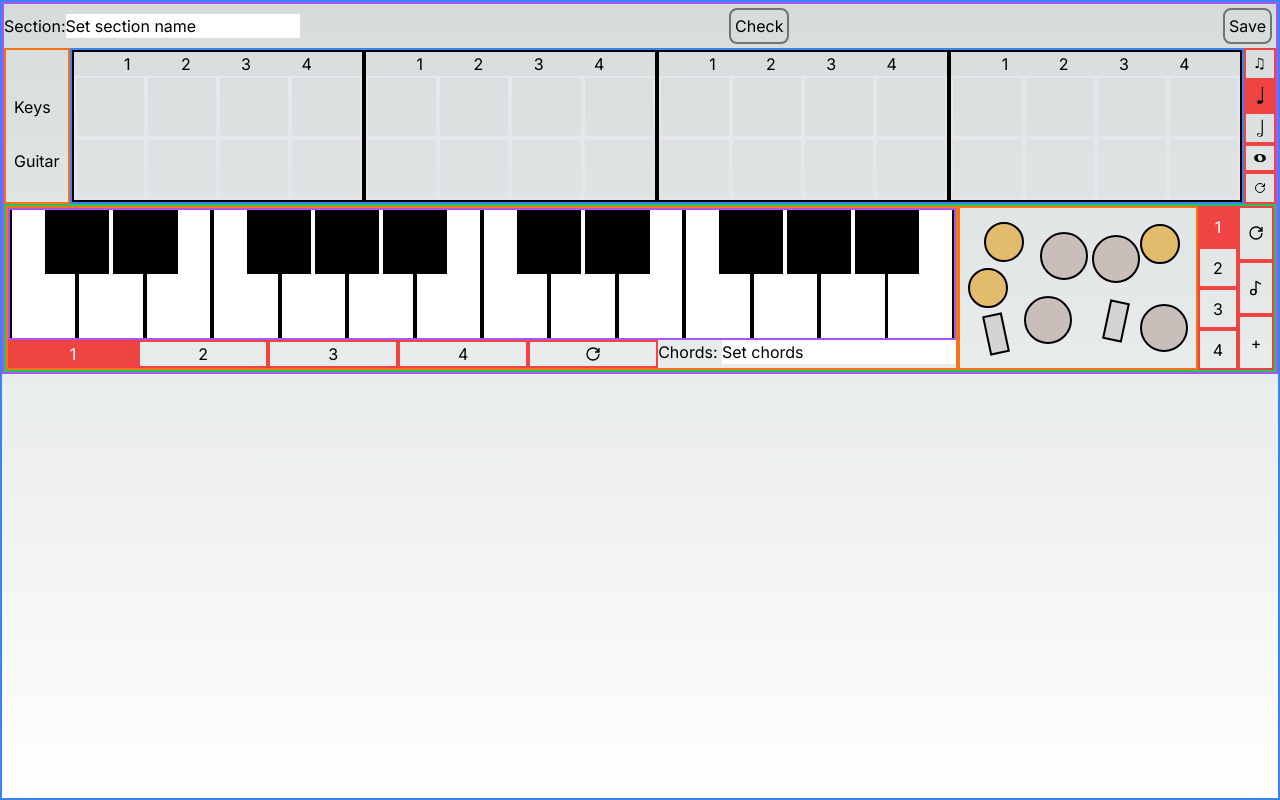
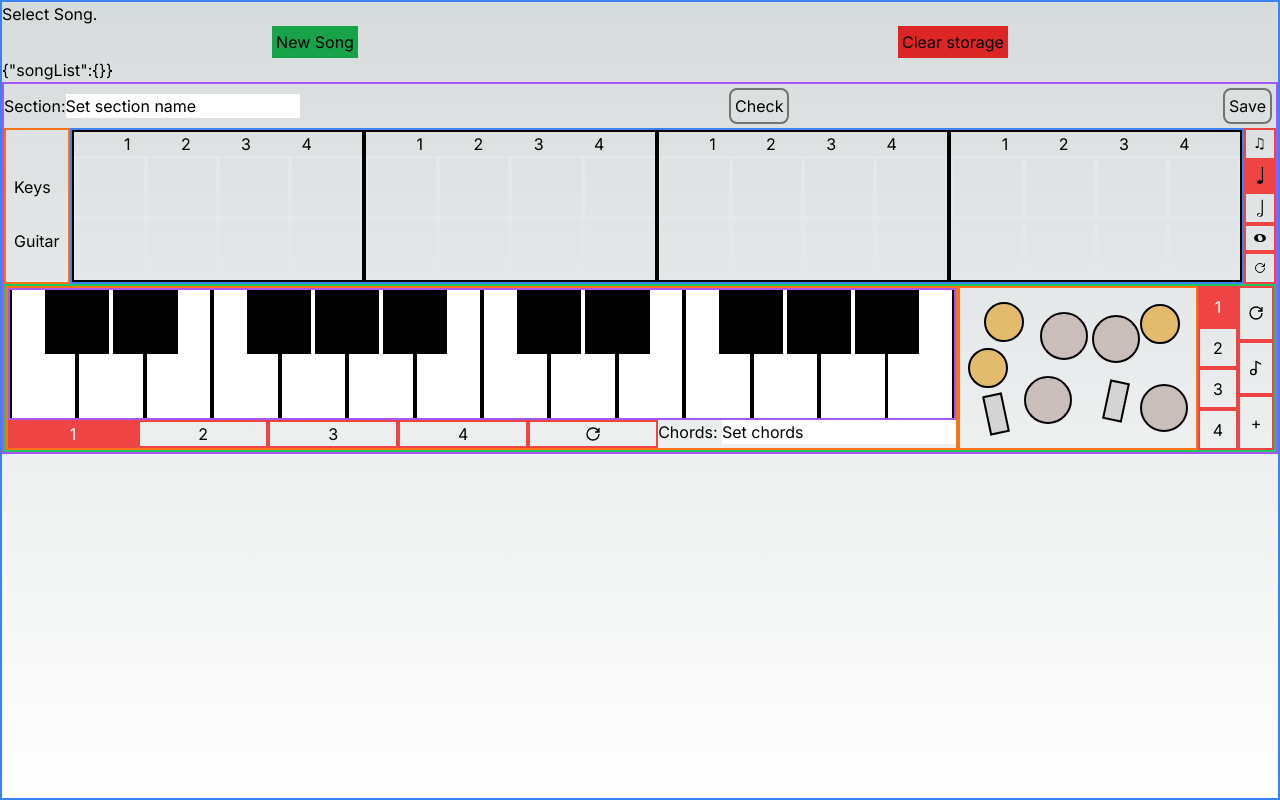
Before and after one commit to AdamSaunders26/iRock-Arranger, a Next.js app: page / in a window 1280 px wide. Built offline with nearby package versions, Linux system fonts and the light colour scheme.

Commit message:
new songs can be created in localStorage

```diff
--- /dev/null
+++ b/app/Menu/MenuOverview.tsx
@@ -0,0 +1,60 @@
+"use client";
+import { ReactNode, useEffect, useState } from "react";
+
+export default function MenuOverview({ children }: { children: ReactNode }) {
+  const [songList, setSongList] = useState({ songList: {} });
+
+  useEffect(() => {
+    if (localStorage.length === 0) {
+      //   console.log("empty");
+      const blankSongList = { songList: {} };
+      localStorage.setItem("songList", JSON.stringify(blankSongList));
+    } else {
+      //   console.log("not empty");
+      const storedSongList = localStorage.getItem("songList");
+      //   console.log(storedSongList);
+      setSongList(JSON.parse(storedSongList));
+    }
+  }, []);
+  return (
+    <div className="flex flex-col w-full">
+      Select Song.
+      <div className="flex justify-between">
+        <button
+          className="bg-green-600 mx-auto p-1"
+          onClick={() => {
+            console.log(Object.keys(songList.songList));
+            console.log(songList);
+            if (!Object.keys(songList.songList).length) {
+              const songListCopy = JSON.parse(JSON.stringify(songList));
+              songListCopy.songList[1] = {};
+              setSongList(songListCopy);
+            } else {
+              const songListCopy = JSON.parse(JSON.stringify(songList));
+              const currentSongs = Object.keys(songListCopy.songList);
+              const nextSong = currentSongs[currentSongs.length - 1];
+              songListCopy.songList[Number(nextSong) + 1] = {};
+              setSongList(songListCopy);
+              console.log(songListCopy);
+              console.log(nextSong);
+            }
+            console.log(Object.values(songList));
+            // localStorage.setItem();
+          }}
+        >
+          New Song
+        </button>
+        <button
+          className="bg-red-600 mx-auto p-1"
+          onClick={() => {
+            localStorage.clear();
+          }}
+        >
+          Clear storage
+        </button>
+      </div>
+      <div>{JSON.stringify(songList)}</div>
+      <div>{children}</div>
+    </div>
+  );
+}
--- a/app/Section.tsx
+++ b/app/Section.tsx
@@ -4,7 +4,6 @@ import RhythmStave from "./Rhythm Stave/RhythmStave";
 import SectionNameInput from "./SectionNameInput";
 import DrumsUnit from "./Drums Unit/DrumUnit";
 import KeysUnit from "./Keys Unit/KeysUnit";
-// const localData = localStorage.getItem("section") || "Nothing stored";
 
 export default function Section() {
   return (
--- a/app/page.tsx
+++ b/app/page.tsx
@@ -1,10 +1,13 @@
 import Section from "./Section";
-import { iRockContextProvider } from "./Context";
+
+import MenuOverview from "./Menu/MenuOverview";
 
 export default function Home() {
   return (
     <main className="flex min-h-dvh flex-col items-center justify-between w-screen border-2 border-blue-500">
-      <Section />
+      <MenuOverview>
+        <Section />
+      </MenuOverview>
     </main>
   );
 }
```
